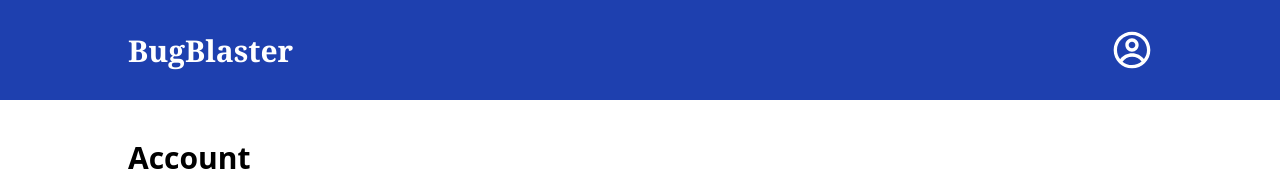
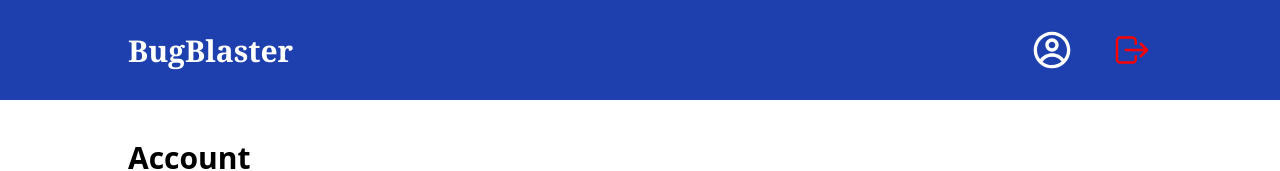
Before and after one commit to saolaiheang/Block-post, a React (Vite) app: page /user in a window 1280 px wide. Shown: the top 171 px of the page. Built offline with nearby package versions, Linux system fonts and the light colour scheme.

Commit message:
submite log out

```diff
--- a/src/components/Navbar.jsx
+++ b/src/components/Navbar.jsx
@@ -1,21 +1,37 @@
-
 import { CgProfile } from "react-icons/cg";
-import { Link } from "react-router-dom";
+import { Link, useNavigate } from "react-router-dom";
+import { IoLogOutOutline } from "react-icons/io5";
 
 function Navbar() {
   const email = localStorage.getItem("email");
+  const navigate = useNavigate();
+
+  const handleLogout = () => {
+    const confirmLogout = window.confirm("Are you sure you want to log out?");
+
+    if (confirmLogout) {
+      localStorage.removeItem("token");
+      localStorage.removeItem("email");
+      localStorage.removeItem("firstName");
+      localStorage.removeItem("lastName");
+      navigate("/signup");
+    }
+  };
 
   return (
     <>
       <div className="bg-blue-800">
-        <div className="justify-between w-[80%] mx-auto items-center flex h-[100px] ">
-          <div className="items-center flex ">
+        <div className="justify-between w-[80%] mx-auto items-center flex h-[100px]">
+          <div className="items-center flex">
             <h1 className="text-[30px] font-serif font-bold text-white">BugBlaster</h1>
           </div>
-          <div>
+          <div className="flex-row flex space-x-10">
             <Link to={{ pathname: "/user", state: { email } }}>
               <CgProfile size={40} color="white" />
             </Link>
+            <button onClick={handleLogout} className="focus:outline-none">
+              <IoLogOutOutline size={40} color="red" />
+            </button>
           </div>
         </div>
       </div>
--- a/src/pages/UserAccount.jsx
+++ b/src/pages/UserAccount.jsx
@@ -1,6 +1,7 @@
 import { useState, useEffect } from 'react';
 import axios from 'axios';
 import Navbar from '../components/Navbar';
+
 
 function UserProfile() {
   const [firstName, setFirstName] = useState('');
@@ -127,6 +128,7 @@ function UserProfile() {
               Update Profile
             </button>
           </form>
+
         </div>
       </div>
     </div>
```
